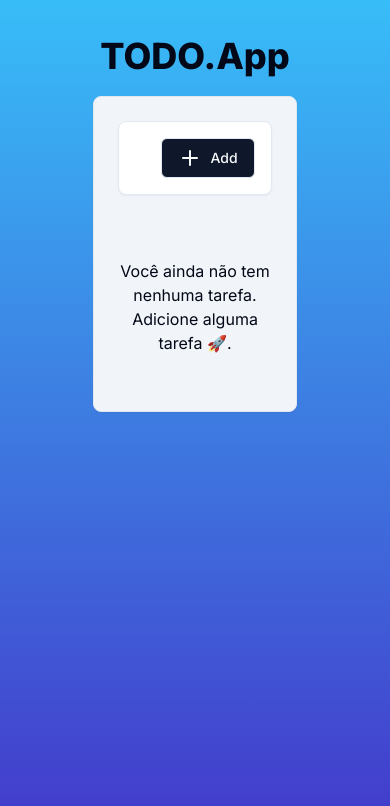
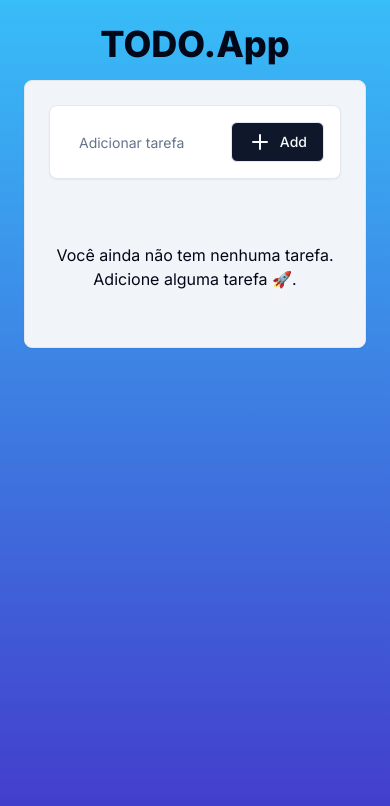
Before and after one commit to edcabralc/todo-app, a Next.js app: page / in a window 390 px wide. Shown: the top 806 px of the page. Built offline with nearby package versions, Linux system fonts and the light colour scheme.

Commit message:
fix: responsividade

```diff
--- a/package.json
+++ b/package.json
@@ -19,6 +19,7 @@
     "next": "14.2.4",
     "react": "^18",
     "react-dom": "^18",
+    "react-hook-form": "^7.52.0",
     "tailwind-merge": "^2.3.0",
     "tailwindcss-animate": "^1.0.7"
   },
--- a/src/app/page.tsx
+++ b/src/app/page.tsx
@@ -45,8 +45,8 @@ export default function Home() {
   };
 
   return (
-    <main className="flex min-h-screen flex-col items-center p-24 bg-gradient-to-b from-sky-400 to-indigo-700">
-      <h1 className="absolute top-3 text-4xl font-extrabold p-6">TODO.App</h1>
+    <main className="flex min-h-screen flex-col items-center p-6 gap-4 bg-gradient-to-b from-sky-400 to-indigo-700">
+      <h1 className="text-4xl font-extrabold">TODO.App</h1>
       <Card className="flex flex-col space-y-8 w-auto md:w-[670px] p-6 bg-slate-100">
         <div className="flex gap-4 items-center">
           <div className="w-full flex gap-2">
```
Also changed, not shown: 1 other file (tests, documents, lock files or other folders).
